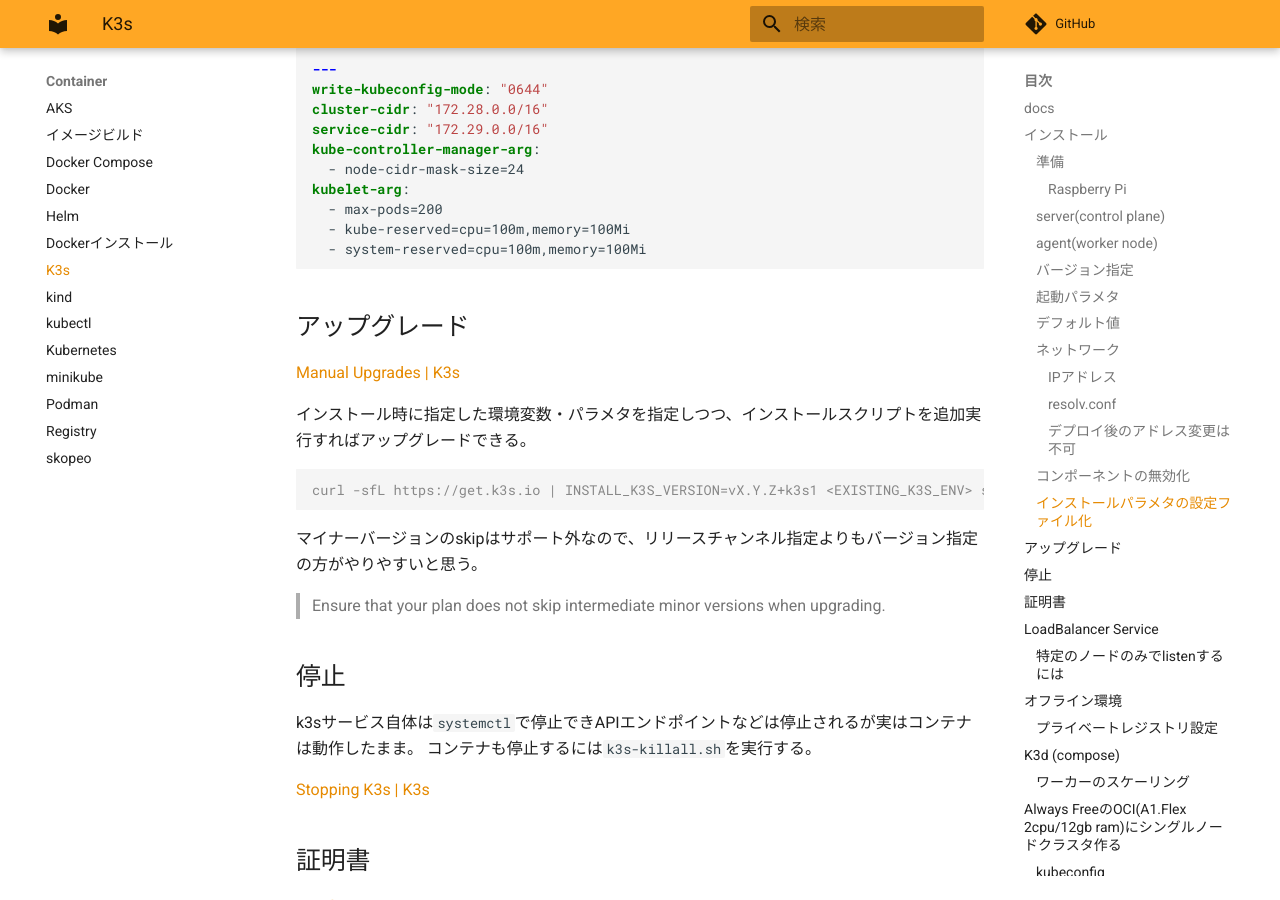
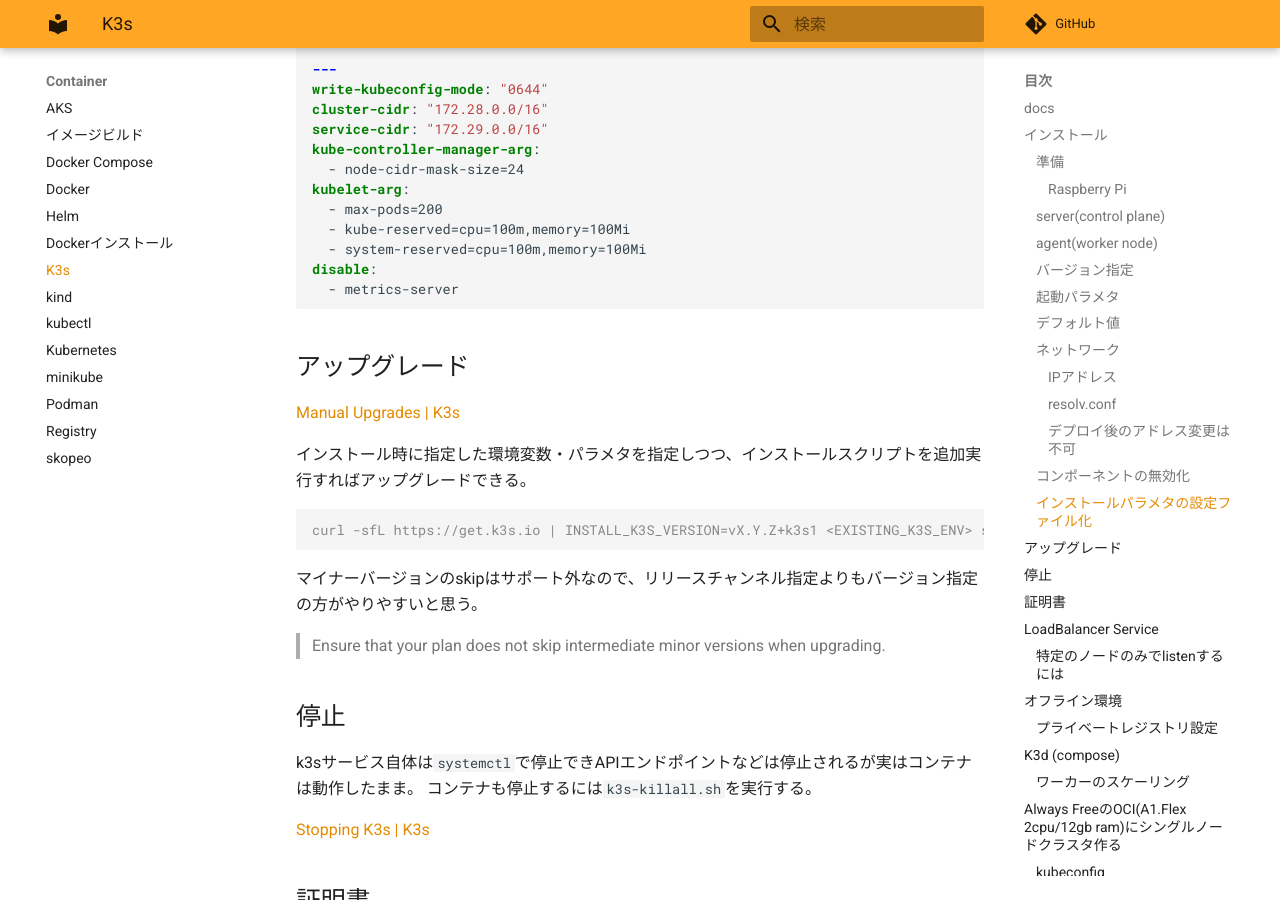
Before and after one commit to zaki-lknr/docs, an MkDocs documentation site: the page built from docs/Container/k3s.md, in a window 1280 px wide and 900 px high, scrolled down 2952 px. Built offline with MkDocs 1.6.1 and Material for MkDocs 9.7.7, drawn with Linux system fonts in a browser that asks for light colours; comment, search, counter and statistics services are not loaded.

Commit message:
add: container/k3s: 設定ファイルのサンプルにdisableを追加

````diff
--- a/docs/Container/k3s.md
+++ b/docs/Container/k3s.md
@@ -129,6 +129,8 @@ kubelet-arg:
   - max-pods=200
   - kube-reserved=cpu=100m,memory=100Mi
   - system-reserved=cpu=100m,memory=100Mi
+disable:
+  - metrics-server
 ```
 
 ## アップグレード
````
